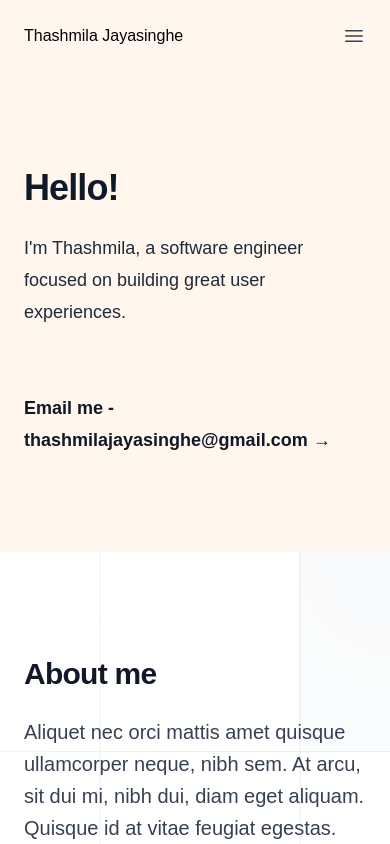
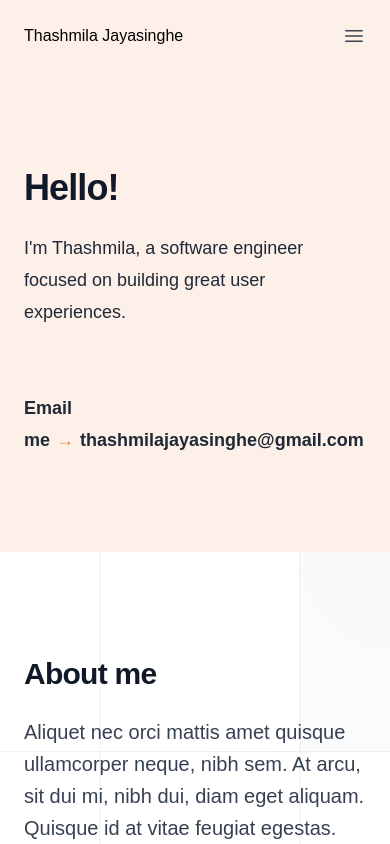
Before and after one commit to ThashmilaJayasinghe/portfolio-v1, a Next.js app: page / in a window 390 px wide. Shown: the top 844 px of the page. Built offline with nearby package versions, Linux system fonts and the light colour scheme; a web font is replaced by a local one.

Commit message:
added colors and updated header design

```diff
--- a/components/Header.jsx
+++ b/components/Header.jsx
@@ -19,7 +19,7 @@ export default function Header() {
   const [mobileMenuOpen, setMobileMenuOpen] = useState(false)
 
   return (
-    <header className="bg-orange-50">
+    <header className="bg-brown-50">
       <nav className="mx-auto flex max-w-7xl items-center justify-between p-6 lg:px-8" aria-label="Global">
         <div className="flex lg:flex-1">
           <a href="#" className="-m-1.5 p-1.5">
@@ -49,22 +49,17 @@ export default function Header() {
           <a href="#" className="text-sm font-semibold leading-8 text-gray-900">
             Contact
           </a>
-          <a href="#" className="rounded-md bg-indigo-600 px-3.5 text-sm font-semibold leading-8 text-white shadow-sm hover:bg-indigo-500 focus-visible:outline focus-visible:outline-2 focus-visible:outline-offset-2 focus-visible:outline-indigo-600">
+          <a href="#" className="rounded-md bg-brown-100 px-3.5 text-sm leading-8 text-white shadow-sm hover:bg-brown-150 focus-visible:outline focus-visible:outline-2 focus-visible:outline-offset-2 focus-visible:outline-brown-150">
             Resume
           </a>
         </div>
       </nav>
       <Dialog className="lg:hidden" open={mobileMenuOpen} onClose={setMobileMenuOpen}>
         <div className="fixed inset-0 z-10" />
-        <DialogPanel className="fixed inset-y-0 right-0 z-10 w-full overflow-y-auto bg-white px-6 py-6 sm:max-w-sm sm:ring-1 sm:ring-gray-900/10">
+        <DialogPanel className="fixed inset-y-0 right-0 z-10 w-full overflow-y-auto bg-brown-50 px-6 py-6 sm:max-w-sm sm:ring-1 sm:ring-brown-150/10">
           <div className="flex items-center justify-between">
             <a href="#" className="-m-1.5 p-1.5">
               <span className="sr-only">Thashmila Jayasinghe</span>
-              <img
-                className="h-8 w-auto"
-                src="https://tailwindui.com/img/logos/mark.svg?color=indigo&shade=600"
-                alt=""
-              />
             </a>
             <button
               type="button"
@@ -80,25 +75,25 @@ export default function Header() {
               <div className="space-y-2 py-6">
                 <a
                   href="#"
-                  className="-mx-3 block rounded-lg px-3 py-2 text-base font-semibold leading-7 text-gray-900 hover:bg-gray-50"
+                  className="-mx-3 block rounded-lg px-3 py-2 text-base font-semibold leading-7 text-gray-900 hover:bg-brown-75"
                 >
                   About
                 </a>
                 <a
                   href="#"
-                  className="-mx-3 block rounded-lg px-3 py-2 text-base font-semibold leading-7 text-gray-900 hover:bg-gray-50"
+                  className="-mx-3 block rounded-lg px-3 py-2 text-base font-semibold leading-7 text-gray-900 hover:bg-brown-75"
                 >
                   Skills
                 </a>
                 <a
                   href="#"
-                  className="-mx-3 block rounded-lg px-3 py-2 text-base font-semibold leading-7 text-gray-900 hover:bg-gray-50"
+                  className="-mx-3 block rounded-lg px-3 py-2 text-base font-semibold leading-7 text-gray-900 hover:bg-brown-75"
                 >
                   Projects
                 </a>
                 <a
                   href="#projects"
-                  className="-mx-3 block rounded-lg px-3 py-2 text-base font-semibold leading-7 text-gray-900 hover:bg-gray-50"
+                  className="-mx-3 block rounded-lg px-3 py-2 text-base font-semibold leading-7 text-gray-900 hover:bg-brown-75"
                 >
                   Contact
                 </a>
@@ -106,7 +101,7 @@ export default function Header() {
               <div className="py-6">
                 <a
                   href="#"
-                  className="-mx-3 block rounded-lg px-3 py-2.5 text-base font-semibold leading-7 text-gray-900 hover:bg-gray-50"
+                  className="-mx-3 block rounded-lg px-3 py-2.5 text-base font-semibold leading-7 text-gray-900 hover:bg-brown-75"
                 >
                   Resume
                 </a>
--- a/components/Hero.jsx
+++ b/components/Hero.jsx
@@ -13,7 +13,7 @@ const stats = [
 
 export default function Hero() {
   return (
-    <div className="relative isolate overflow-hidden bg-orange-50 py-24 sm:py-32">
+    <div className="relative isolate overflow-hidden bg-brown-50 py-24 sm:py-32">
       {/* <div
         className="hidden sm:absolute sm:-top-10 sm:right-1/2 sm:-z-10 sm:mr-10 sm:block sm:transform-gpu sm:blur-3xl"
         aria-hidden="true"
@@ -40,20 +40,26 @@ export default function Hero() {
       </div> */}
       <div className="mx-auto max-w-7xl px-6 lg:px-8">
         <div className="mx-auto max-w-2xl lg:mx-0">
-          <h1 className="text-4xl font-bold tracking-tight text-gray-900 sm:text-6xl">
+          <h1 className="inline text-4xl font-bold tracking-tight text-gray-900 sm:text-6xl">
             Hello!
-            {/* <img></img>           */}
+            {/* <img
+              // className="col-span-2 max-h-12 w-full object-contain lg:col-span-1"
+              src='/hand.svg'
+              alt="wave"
+              width={65}
+              // height={24}
+            /> */}
           </h1>
           <p className="mt-6 text-lg leading-8 text-gray-800">
             I'm Thashmila, a software engineer focused on building great user experiences.
           </p>
         </div>
         <div className="mx-auto mt-10 max-w-2xl lg:mx-0 lg:max-w-none">
-          <div className="grid grid-cols-1 gap-x-8 gap-y-6 text-base font-semibold leading-7 text-amber-950 sm:grid-cols-2 md:flex lg:gap-x-10">
-          <p className="mt-6 text-lg leading-8 text-gray-900">
-            Email me -
-            <a href="#">
-              thashmilajayasinghe@gmail.com <span aria-hidden="true">&rarr;</span>
+          <div className="grid grid-cols-1 gap-x-8 gap-y-6 text-base leading-7 sm:grid-cols-2 md:flex lg:gap-x-10">
+          <p className="mt-6 text-lg font-semibold leading-8 text-gray-800">
+            Email me<span className="px-1.5 text-brown-150" aria-hidden="true">&rarr;</span>
+            <a className="font-semibold hover:" href="#">
+              thashmilajayasinghe@gmail.com
             </a>
           </p>
           </div>
--- a/tailwind.config.js
+++ b/tailwind.config.js
@@ -12,12 +12,16 @@ module.exports = {
         "gradient-conic":
           "conic-gradient(from 180deg at 50% 50%, var(--tw-gradient-stops))",
       },
+      colors: {
+        brown: {
+          50: '#fdf0e8',
+          75: '#fae1d1',
+          100: '#f2a778',
+          150: '#ed8545',
+          200: '#1f1e1a',
+        },
+      },
     },
-    // colors: {
-    //   'lace': '#f0ede4',
-    //   'velvet': '#322127',
-    //   'hazy': '945649',
-    // },
   },
   plugins: [],
 };
```
